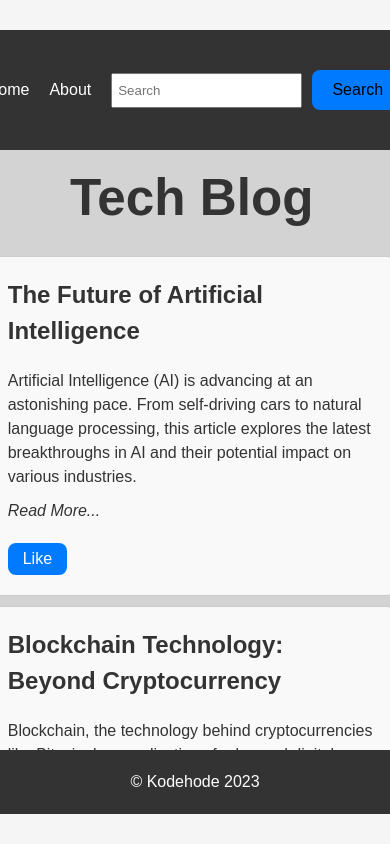
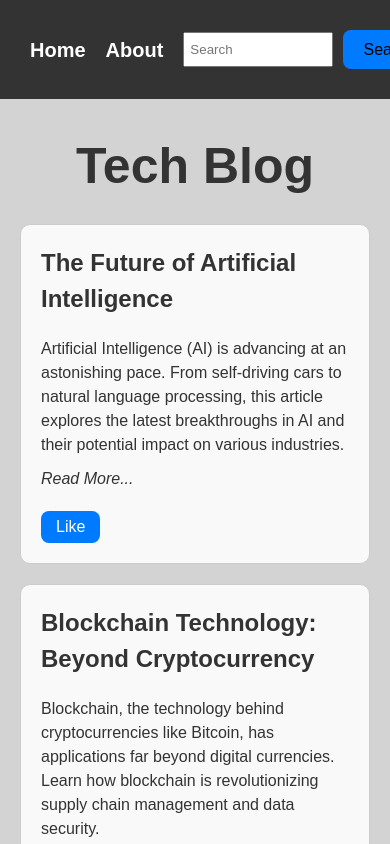
Before and after one commit to AdrianKnudsen/React-Oppgave-1, a React (Vite) app: page / in a window 390 px wide. Shown: the top 844 px of the page. Built offline with nearby package versions, Linux system fonts and the light colour scheme.

Commit message:
edit on css

```diff
--- a/src/App.css
+++ b/src/App.css
@@ -7,9 +7,8 @@
 body {
   font-family: Arial, sans-serif;
   display: flex;
-  justify-content: center;
-  align-items: center;
-  min-height: 100vh;
+  flex-direction: column;
+  max-height: 100vh;
   background-color: whitesmoke;
 }
 
@@ -17,16 +16,17 @@ header {
   background-color: #333;
   color: #fff;
   display: flex;
-  justify-content: space-between;
+  justify-content: space-evenly;
   align-items: center;
-  padding: 40px 20px;
-  border-radius: 10px 10px 0 0;
+  padding: 30px;
 }
 
 h1 {
   color: #333;
   text-align: center;
   padding: 20px;
+  font-size: 4vw;
+  line-height: 1.1;
 }
 
 h2 {
@@ -36,8 +36,12 @@ h2 {
 main {
   background-color: lightgray;
   color: #333;
-  height: 600px;
-  width: 450px;
+  display: flex;
+  justify-content: center;
+  flex-direction: column;
+  align-items: center;
+  padding: 20px;
+  flex-grow: 1;
   overflow: auto;
 }
 
@@ -62,6 +66,16 @@ nav a {
   color: #fff;
 }
 
+a {
+  font-weight: 600;
+  font-size: 20px;
+  color: #646cff;
+  text-decoration: inherit;
+}
+a:hover {
+  color: #535bf2;
+}
+
 .search-bar {
   display: flex;
   align-items: center;
@@ -71,14 +85,17 @@ nav a {
   padding: 5px;
   margin-right: 10px;
   height: 35px;
+  width: 250px;
 }
 
 .blog-post {
   border: 1px solid #ccc;
   padding: 20px;
-  margin: 10px 20px;
+  margin: 10px auto;
   background-color: #f9f9f9;
   border-radius: 10px;
+  width: 100%;
+  max-width: 800px;
 }
 
 .like-button {
@@ -100,10 +117,41 @@ nav a {
   background-color: #007bff;
 }
 
+button {
+  border-radius: 8px;
+  border: 1px solid transparent;
+  padding: 0.6em 1.2em;
+  font-size: 1em;
+  font-weight: 500;
+  font-family: inherit;
+  background-color: #1a1a1a;
+  cursor: pointer;
+  transition: border-color 0.25s;
+}
+
+button:focus,
+button:focus-visible {
+  outline: 4px auto -webkit-focus-ring-color;
+}
+
 footer {
   background-color: #333;
   color: #fff;
   padding: 20px 20px;
   text-align: center;
-  border-radius: 0 0 10px 10px;
 }
+
+@media (max-width: 780) {
+  .blog-post {
+    width: 50%;
+  }
+}
+
+@media (max-width: 1200px) {
+  h1 {
+    font-size: 50px;
+  }
+  .search-bar input {
+    width: 150px;
+  }
+}
--- a/src/index.css
+++ b/src/index.css
@@ -12,51 +12,3 @@
   -moz-osx-font-smoothing: grayscale;
   -webkit-text-size-adjust: 100%;
 }
-
-a {
-  font-weight: 500;
-  color: #646cff;
-  text-decoration: inherit;
-}
-a:hover {
-  color: #535bf2;
-}
-
-h1 {
-  font-size: 3.2em;
-  line-height: 1.1;
-}
-
-button {
-  border-radius: 8px;
-  border: 1px solid transparent;
-  padding: 0.6em 1.2em;
-  font-size: 1em;
-  font-weight: 500;
-  font-family: inherit;
-  background-color: #1a1a1a;
-  cursor: pointer;
-  transition: border-color 0.25s;
-}
-
-button:hover {
-  border-color: #646cff;
-}
-
-button:focus,
-button:focus-visible {
-  outline: 4px auto -webkit-focus-ring-color;
-}
-
-@media (prefers-color-scheme: light) {
-  :root {
-    color: #213547;
-    background-color: #ffffff;
-  }
-  a:hover {
-    color: #747bff;
-  }
-  button {
-    background-color: #f9f9f9;
-  }
-}
```
